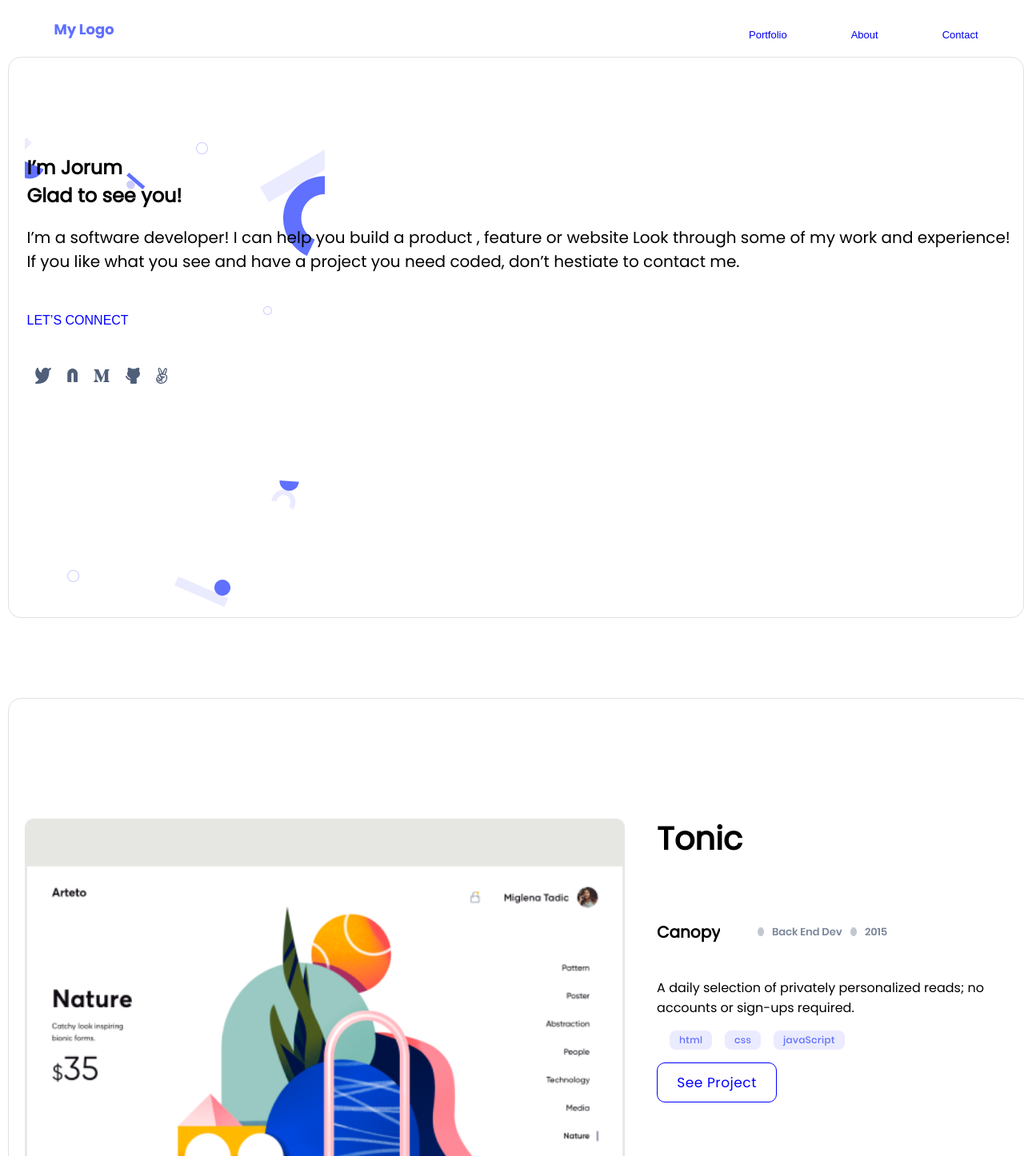
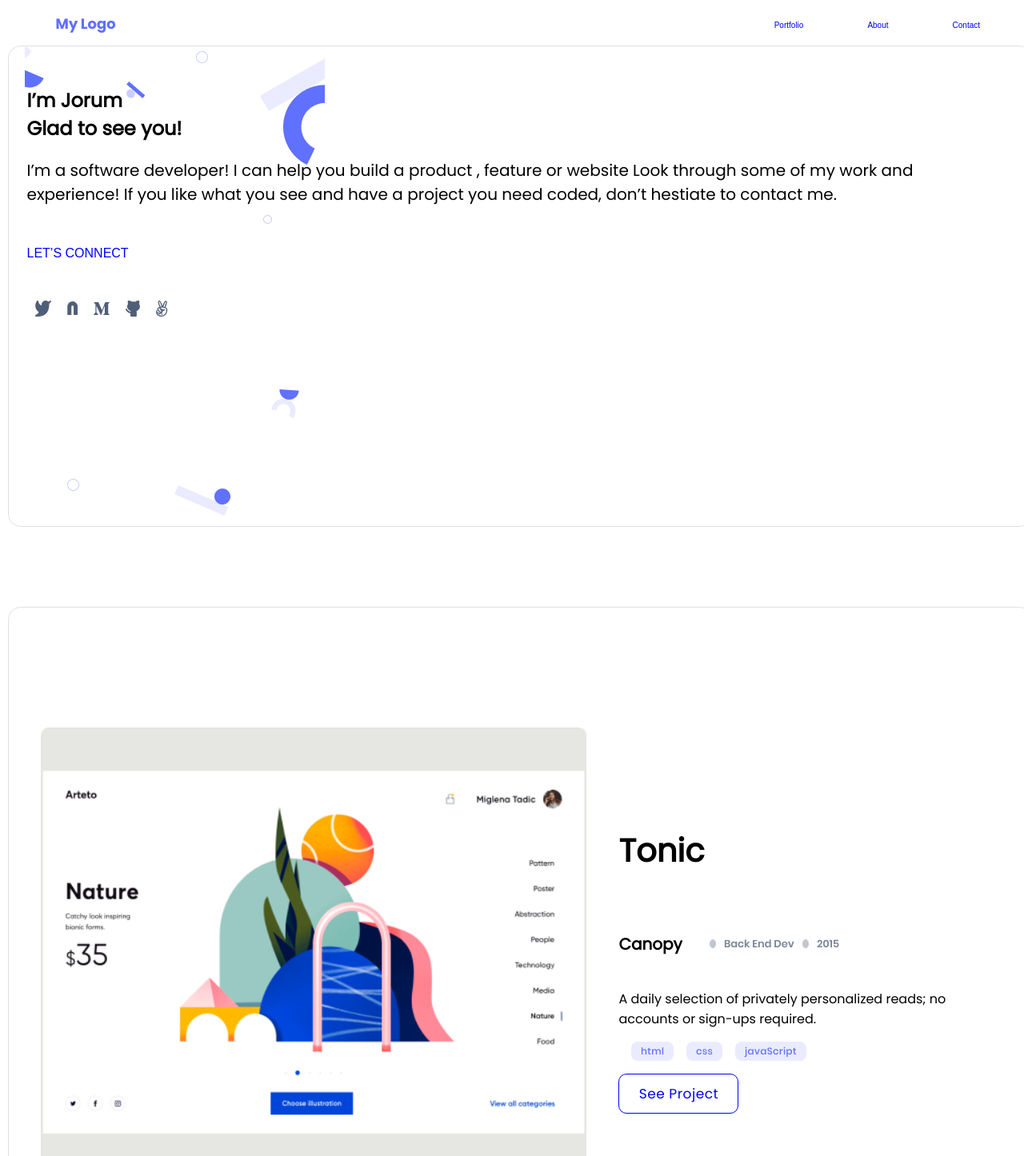
Before and after one commit to JOdiemo/JOdiemo.test.github.io, a website: page index.html in a window 1280 px wide. Shown: the top 1446 px of the page at 80% size. Drawn offline with Linux system fonts and the light colour scheme.

Commit message:
Remove unneccessary comments in style.css

```diff
--- a/styles.css
+++ b/styles.css
@@ -19,7 +19,8 @@ body {
   flex-direction: row;
   justify-content: space-between;
   align-items: center;
-  margin-right: 25px;
+  margin-right: 20px;
+  padding: 0;
 }
 
 .Top a {
@@ -37,7 +38,8 @@ body {
 nav {
   margin-right: 30px;
   padding-right: 5px;
-  padding-top: 10px;
+
+  /* padding-top: 10px; */
 }
 
 .navbarmenuul {
@@ -51,18 +53,19 @@ nav {
 .navbarmenulink {
   display: inline-block;
   text-decoration: none;
-  font-size: 13px;
+  font-size: 10px;
   padding: 0;
+  padding-left: 10px;
 }
 
-/* section {
+section {
   display: grid;
   width: 100%;
   align-items: center;
   padding-left: 20px;
   padding-right: 60px;
   margin-right: 100px;
-} */
+}
 
 .headline {
   display: flex;
@@ -83,6 +86,7 @@ nav {
   font-style: normal;
   margin-left: 10px;
   margin-right: 25px;
+  padding-top: 30px;
 }
 
 .headline-box h2 {
@@ -93,6 +97,7 @@ nav {
   display: flex;
   flex-direction: column;
   padding-left: 20px;
+  padding-top: 0;
 }
 
 .works-1 {
@@ -164,10 +169,12 @@ nav {
 }
 
 .works-detail .main-topic {
-  font-size: 50px;
+  font-size: 40px;
   font-style: normal;
   font-weight: bold;
   line-height: 44px;
+  height: auto;
+  overflow: hidden;
 }
 
 .works-intro {
@@ -336,15 +343,6 @@ button:enabled {
   align-items: center;
 }
 
-/* .frameworks ul {
-  display: flex;
-  flex-direction: column;
-  justify-content: space-between;
-  list-style: none;
-  padding-left: 0;
-  background-color: yellow;
-} */
-
 .lang-text {
   display: flex;
   justify-content: space-between;
@@ -380,7 +378,8 @@ button:enabled {
   line-height: 28px;
   text-align: center;
   color: #ebebff;
-  align-self: center;
+  align-items: center;
+  text-justify: center;
 }
 
 .myself {
@@ -415,6 +414,7 @@ button:enabled {
   align-items: center;
   padding-top: 50px;
   text-align: center;
+  overflow: hidden;
 }
 
 .form-input {
@@ -550,7 +550,6 @@ input[type=email] {
     border: 1px solid #dfe1e6;
     border-radius: 16px;
     margin-left: 10px;
-    padding-top: 100px;
   }
 
   .works-1 {
```
